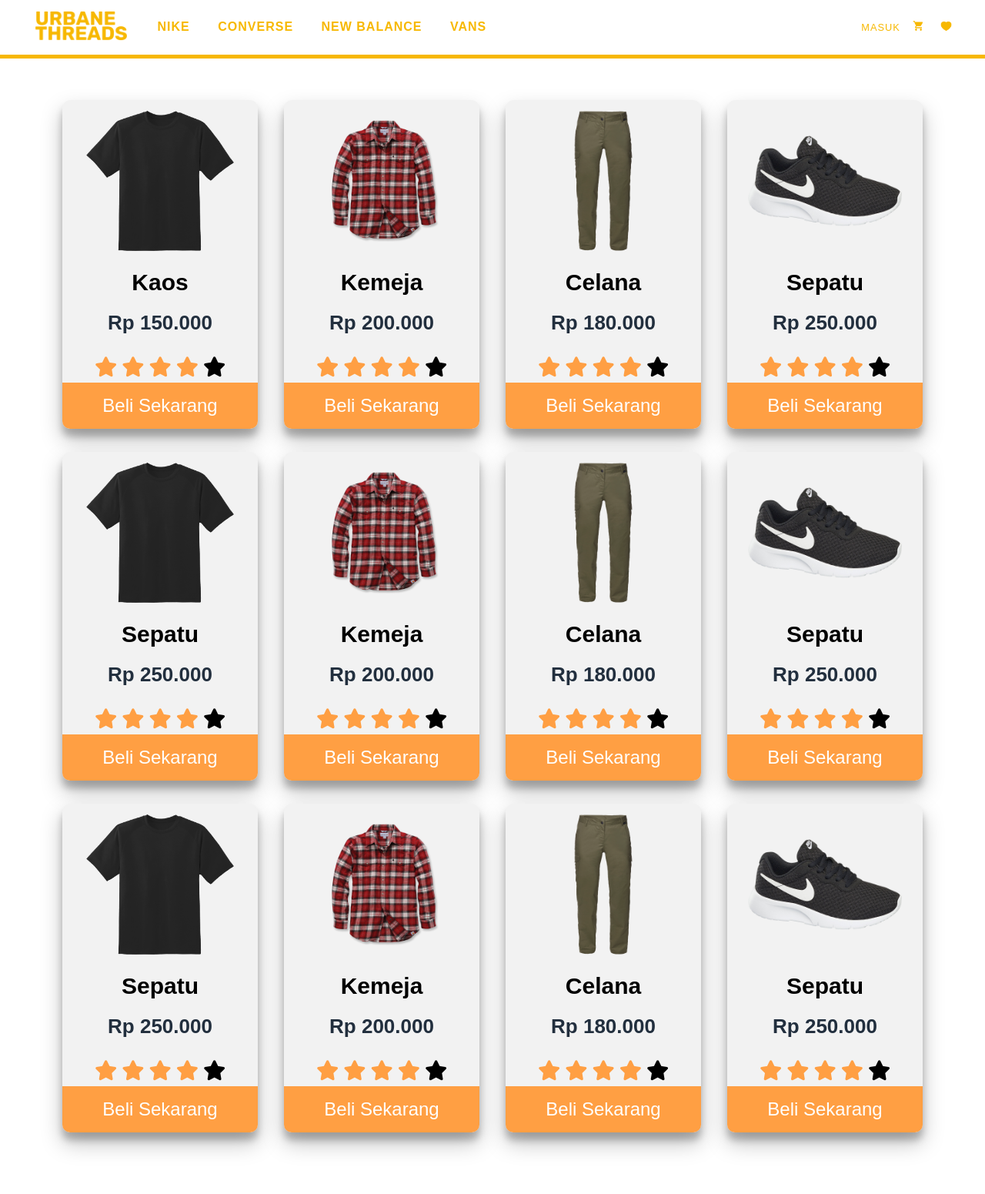
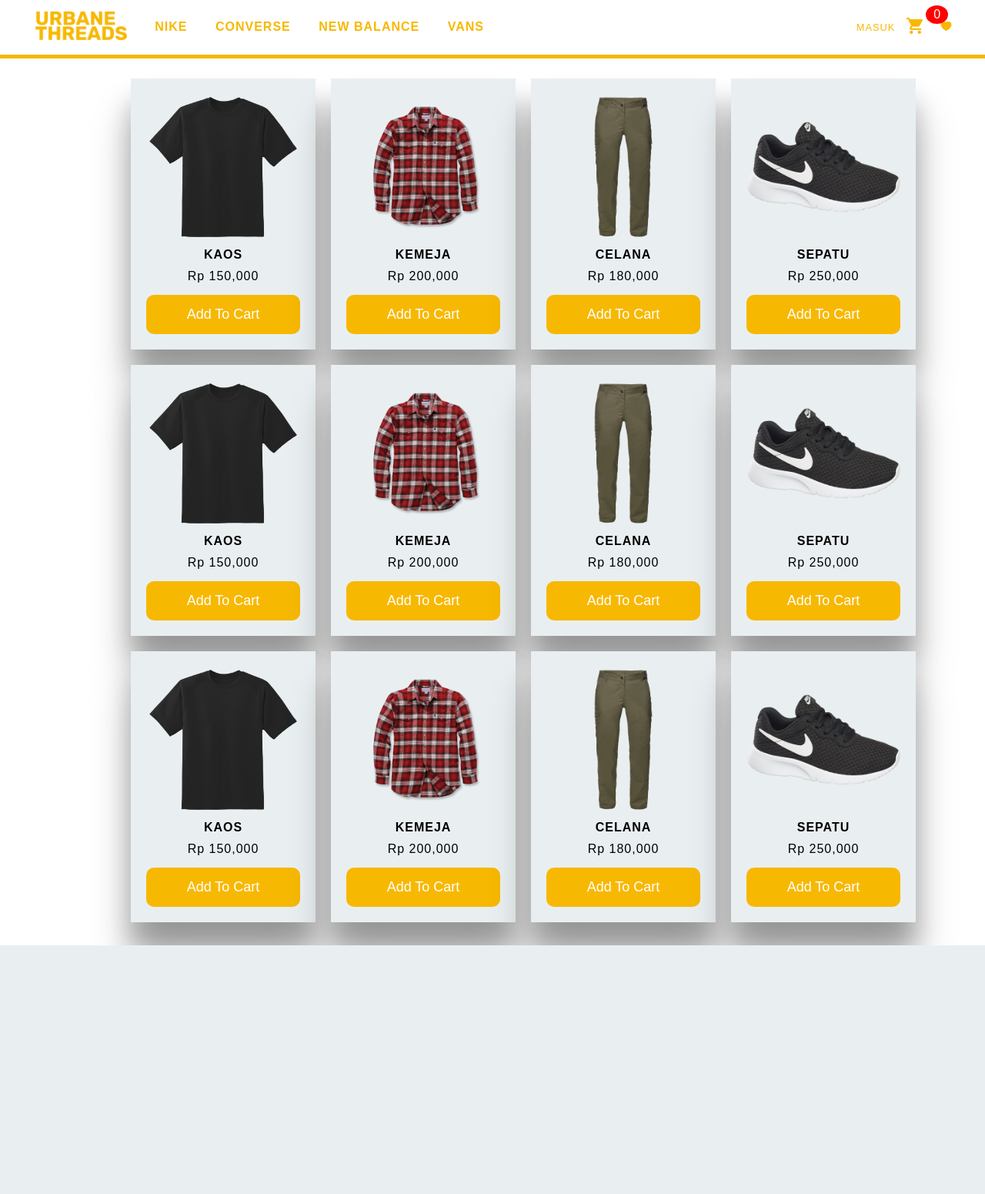
Before and after one commit to yorsyd/yorsyd.github.io, a PHP site: page /catalog.html in a window 1280 px wide. Shown: the whole page at 77% size. After the commit the page ends 1228 px from the top, so only its background shows below. Run offline with PHP 8.4, Linux system fonts and the light colour scheme.

Commit message:
adding cart.js and modified html & css

```diff
--- a/catalog.html
+++ b/catalog.html
@@ -1,19 +1,16 @@
 <!DOCTYPE html>
-<html>
+<html lang="en">
 <head>
-        <title>
-            Katalog
-        </title>
     <meta charset="utf-8">
     <meta name="viewport" content="width=device-width, initial-scale=1.0">
-            <link rel="stylesheet" href="https://cdnjs.cloudflare.com/ajax/libs/font-awesome/6.4.0/css/all.min.css" integrity="sha512-iecdLmaskl7CVkqkXNQ/ZH/XLlvWZOJyj7Yy7tcenmpD1ypASozpmT/E0iPtmFIB46ZmdtAc9eNBvH0H/ZpiBw==" crossorigin="anonymous" referrerpolicy="no-referrer" />
-            <link rel="stylesheet" href="css/style-catalog.css">
+    <link rel="stylesheet" href="https://cdnjs.cloudflare.com/ajax/libs/font-awesome/6.4.0/css/all.min.css" integrity="sha512-iecdLmaskl7CVkqkXNQ/ZH/XLlvWZOJyj7Yy7tcenmpD1ypASozpmT/E0iPtmFIB46ZmdtAc9eNBvH0H/ZpiBw=="
+    <title>Document</title>
+    <link rel="stylesheet" href="css/style-catalog-cart.css">
+    <!-- <link rel="stylesheet" href="css/style-catalog.css"> -->
     <link rel="stylesheet" href="css/style-main.css">
+</head>
+<body class="">
 
-    </head>
-    <body>
-
-    <!-- Catalog -->
     <nav class="navbar">
         <a href="#" class="navbar-logo"><img src="img/logo.png" alt=""></a>
 
@@ -28,196 +25,31 @@
             <a href="login.html" target="_blank">masuk</a>
         </div>
 
-      <div class="navbar-icon">
-          <a href="" target="_blank"><img src="img/cart.png">  </a>
+        <div class="shopping">
+            <img src="img/cart.png">
+            <span class="quantity">0</span>
         </div>
+
         <div class="navbar-icon">
             <a href="" target="_blank"><img src="img/love.png"></a>
         </div>
     </nav>
 
-        <div class="gallery">
+    <div class="container">
+        <div class="list">
 
-            <div class="content">
-                <img src="img/kaos.png">
-                <h3>Kaos</h3>
-                <!-- <p>Lorem Ipsum is simply dummy text of the printing and typesetting industry.</p> -->
-                <h6>Rp 150.000</h6>
-                <ul>
-                    <li><i class="fa fa-star checked"></i></li>
-                    <li><i class="fa fa-star checked"></i></li>
-                    <li><i class="fa fa-star checked"></i></li>
-                    <li><i class="fa fa-star checked"></i></li>
-                    <li><i class="fa fa-star"></i></li>
+        </div>
+    </div>
+    <div class="card">
+        <h1>Card</h1>
+        <ul class="listCard">
         </ul>
-                <button class="beli-1">Beli Sekarang</button>
+        <div class="checkOut">
+            <div class="total">0</div>
+            <div class="closeShopping">Close</div>
+        </div>
     </div>
 
-            <div class="content">
-                <img src="img/kemeja.png">
-                <h3>Kemeja</h3>
-                <!-- <p>Lorem Ipsum is simply dummy text of the printing and typesetting industry.</p> -->
-                <h6>Rp 200.000</h6>
-                <ul>
-                    <li><i class="fa fa-star checked"></i></li>
-                    <li><i class="fa fa-star checked"></i></li>
-                    <li><i class="fa fa-star checked"></i></li>
-                    <li><i class="fa fa-star checked"></i></li>
-                    <li><i class="fa fa-star"></i></li>
-                </ul>
-                <button class="beli-2">Beli Sekarang</button>
-            </div>
-
-            <div class="content">
-                <img src="img/celana.png">
-                <h3>Celana</h3>
-                <!-- <p>Lorem Ipsum is simply dummy text of the printing and typesetting industry.</p> -->
-                <h6>Rp 180.000</h6>
-                <ul>
-                    <li><i class="fa fa-star checked"></i></li>
-                    <li><i class="fa fa-star checked"></i></li>
-                    <li><i class="fa fa-star checked"></i></li>
-                    <li><i class="fa fa-star checked"></i></li>
-                    <li><i class="fa fa-star"></i></li>
-                </ul>
-                <button class="beli-3">Beli Sekarang</button>
-            </div>
-
-            <div class="content">
-                <img src="img/sepatu.png">
-                <h3>Sepatu</h3>
-                <!-- <p>Lorem Ipsum is simply dummy text of the printing and typesetting industry.</p> -->
-                <h6>Rp 250.000</h6>
-                <ul>
-                    <li><i class="fa fa-star checked"></i></li>
-                    <li><i class="fa fa-star checked"></i></li>
-                    <li><i class="fa fa-star checked"></i></li>
-                    <li><i class="fa fa-star checked"></i></li>
-                    <li><i class="fa fa-star"></i></li>
-                </ul>
-                <button class="beli-4">Beli Sekarang</button>
-            </div>
-
-            <div class="content">
-                <img src="img/kaos.png">
-                <h3>Sepatu</h3>
-                <!-- <p>Lorem Ipsum is simply dummy text of the printing and typesetting industry.</p> -->
-                <h6>Rp 250.000</h6>
-                <ul>
-                    <li><i class="fa fa-star checked"></i></li>
-                    <li><i class="fa fa-star checked"></i></li>
-                    <li><i class="fa fa-star checked"></i></li>
-                    <li><i class="fa fa-star checked"></i></li>
-                    <li><i class="fa fa-star"></i></li>
-                </ul>
-                <button class="beli-5">Beli Sekarang</button>
-            </div>
-
-            <div class="content">
-                <img src="img/kemeja.png">
-                <h3>Kemeja</h3>
-                <!-- <p>Lorem Ipsum is simply dummy text of the printing and typesetting industry.</p> -->
-                <h6>Rp 200.000</h6>
-                <ul>
-                    <li><i class="fa fa-star checked"></i></li>
-                    <li><i class="fa fa-star checked"></i></li>
-                    <li><i class="fa fa-star checked"></i></li>
-                    <li><i class="fa fa-star checked"></i></li>
-                    <li><i class="fa fa-star"></i></li>
-                </ul>
-                <button class="beli-6">Beli Sekarang</button>
-            </div>
-
-            <div class="content">
-                <img src="img/celana.png">
-                <h3>Celana</h3>
-                <!-- <p>Lorem Ipsum is simply dummy text of the printing and typesetting industry.</p> -->
-                <h6>Rp 180.000</h6>
-                <ul>
-                    <li><i class="fa fa-star checked"></i></li>
-                    <li><i class="fa fa-star checked"></i></li>
-                    <li><i class="fa fa-star checked"></i></li>
-                    <li><i class="fa fa-star checked"></i></li>
-                    <li><i class="fa fa-star"></i></li>
-                </ul>
-                <button class="beli-7">Beli Sekarang</button>
-            </div>
-
-            <div class="content">
-                <img src="img/sepatu.png">
-                <h3>Sepatu</h3>
-                <!-- <p>Lorem Ipsum is simply dummy text of the printing and typesetting industry.</p> -->
-                <h6>Rp 250.000</h6>
-                <ul>
-                    <li><i class="fa fa-star checked"></i></li>
-                    <li><i class="fa fa-star checked"></i></li>
-                    <li><i class="fa fa-star checked"></i></li>
-                    <li><i class="fa fa-star checked"></i></li>
-                    <li><i class="fa fa-star"></i></li>
-                </ul>
-                <button class="beli-8">Beli Sekarang</button>
-            </div>
-
-            <div class="content">
-                <img src="img/kaos.png">
-                <h3>Sepatu</h3>
-                <!-- <p>Lorem Ipsum is simply dummy text of the printing and typesetting industry.</p> -->
-                <h6>Rp 250.000</h6>
-                <ul>
-                    <li><i class="fa fa-star checked"></i></li>
-                    <li><i class="fa fa-star checked"></i></li>
-                    <li><i class="fa fa-star checked"></i></li>
-                    <li><i class="fa fa-star checked"></i></li>
-                    <li><i class="fa fa-star"></i></li>
-                </ul>
-                <button class="beli-9">Beli Sekarang</button>
-            </div>
-
-            <div class="content">
-                <img src="img/kemeja.png">
-                <h3>Kemeja</h3>
-                <!-- <p>Lorem Ipsum is simply dummy text of the printing and typesetting industry.</p> -->
-                <h6>Rp 200.000</h6>
-                <ul>
-                    <li><i class="fa fa-star checked"></i></li>
-                    <li><i class="fa fa-star checked"></i></li>
-                    <li><i class="fa fa-star checked"></i></li>
-                    <li><i class="fa fa-star checked"></i></li>
-                    <li><i class="fa fa-star"></i></li>
-                </ul>
-                <button class="beli-10">Beli Sekarang</button>
-            </div>
-
-            <div class="content">
-                <img src="img/celana.png">
-                <h3>Celana</h3>
-                <!-- <p>Lorem Ipsum is simply dummy text of the printing and typesetting industry.</p> -->
-                <h6>Rp 180.000</h6>
-                <ul>
-                    <li><i class="fa fa-star checked"></i></li>
-                    <li><i class="fa fa-star checked"></i></li>
-                    <li><i class="fa fa-star checked"></i></li>
-                    <li><i class="fa fa-star checked"></i></li>
-                    <li><i class="fa fa-star"></i></li>
-                </ul>
-                <button class="beli-11">Beli Sekarang</button>
-            </div>
-
-            <div class="content">
-                <img src="img/sepatu.png">
-                <h3>Sepatu</h3>
-                <!-- <p>Lorem Ipsum is simply dummy text of the printing and typesetting industry.</p> -->
-                <h6>Rp 250.000</h6>
-                <ul>
-                    <li><i class="fa fa-star checked"></i></li>
-                    <li><i class="fa fa-star checked"></i></li>
-                    <li><i class="fa fa-star checked"></i></li>
-                    <li><i class="fa fa-star checked"></i></li>
-                    <li><i class="fa fa-star"></i></li>
-                </ul>
-                <button class="beli-12">Beli Sekarang</button>
-            </div>
-
-        </div>
+    <script src="js/catalog-cart.js"></script>
 </body>
 </html>
--- /dev/null
+++ b/css/style-catalog-cart.css
@@ -0,0 +1,144 @@
+body{
+    background-color: #E3E7E8;
+    font-family: system-ui;
+}
+.container{
+    padding: 30px;
+    width: 1000px;
+    margin: auto;
+    transition: 0.5s;
+}
+.shopping img{
+    width: 25px;
+    fill: #F7B801;
+}
+.shopping span{
+    background: red;
+    border-radius: 50%;
+    display: flex;
+    justify-content: center;
+    align-items: center;
+    color: #fff;
+    position: absolute;
+    top: 7px;
+    left: 94%;
+    padding: 3px 10px;
+}
+.list{
+    display: grid;
+    grid-template-columns: repeat(4, 1fr);
+    column-gap: 20px;
+    row-gap: 20px;
+    margin-top: 50px;
+}
+.list .item{
+    text-align: center;
+    background-color: #e9eff1;
+    padding: 20px;
+    box-shadow: 0 50px 50px rgba(0, 0, 0, 0.25), 0 30px 30px rgba(0, 0, 0, 0.22);
+    letter-spacing: 1px;
+    cursor: pointer;
+    transition: 0.5s;
+}
+.list :hover{
+    transform: translate(0px, -8px);
+}
+.list .item img{
+    width: 200px;
+    height: 200px;
+    text-align: center;
+    margin: 0 auto;
+    display: block;
+    padding-bottom: 10px;
+}
+.list .item .title{
+    font-weight: 600;
+}
+.list .item .price{
+    margin: 10px;
+}
+.list .item button{
+    background-color: #F7B801;
+    text-align: center;
+    font-size: 18px;
+    color: #fff;
+    width: 100%;
+    padding: 15px;
+    border: 0;
+    outline: none;
+    cursor: pointer;
+    margin-top: 5px;
+    border-top-left-radius: 10px;
+    border-top-right-radius: 10px;
+    border-bottom-right-radius: 10px;
+    border-bottom-left-radius: 10px;
+}
+.card{
+    position: fixed;
+    padding-top: 20px;
+    top:0;
+    left: 100%;
+    width: 500px;
+    background-color: #453E3B;
+    height: 100vh;
+    transition: 0.5s;
+}
+.active .card{
+    left: calc(100% - 500px);
+}
+.active .container{
+    transform: translateX(-200px);
+}
+.card h1{
+    color: #F7B801;
+    font-weight: 100;
+    margin: 0;
+    padding: 0 20px;
+    height: 80px;
+    display: flex;
+    align-items: center;
+}
+.card .checkOut{
+    position: absolute;
+    bottom: 0;
+    width: 100%;
+    display: grid;
+    grid-template-columns: repeat(2, 1fr);
+
+}
+.card .checkOut div{
+    background-color: #F7B801;
+    width: 100%;
+    height: 70px;
+    display: flex;
+    justify-content: center;
+    align-items: center;
+    font-weight: bold;
+    cursor: pointer;
+}
+.card .checkOut div:nth-child(2){
+    background-color: #1C1F25;
+    color: #fff;
+}
+.listCard li{
+    display: grid;
+    grid-template-columns: 100px repeat(3, 1fr);
+    color: #fff;
+    row-gap: 10px;
+}
+.listCard li div{
+    display: flex;
+    justify-content: center;
+    align-items: center;
+}
+.listCard li img{
+    width: 90%;
+}
+.listCard li button{
+    background-color: #fff5;
+    border: none;
+    width: 20px;
+}
+.listCard .count{
+    margin: 0 10px;
+}
--- a/css/style-catalog.css
+++ b/css/style-catalog.css
@@ -82,7 +82,7 @@ button{
     text-align: center;
     font-size: 24px;
     color: #fff;
-    width: 100%
+    width: 100%;
     padding: 15px;
     border: 0;
     outline: none;
```
Also changed, not shown: js/catalog-cart.js (added, +149 -0 lines). Lines whose indentation alone changed are shown as unchanged.
